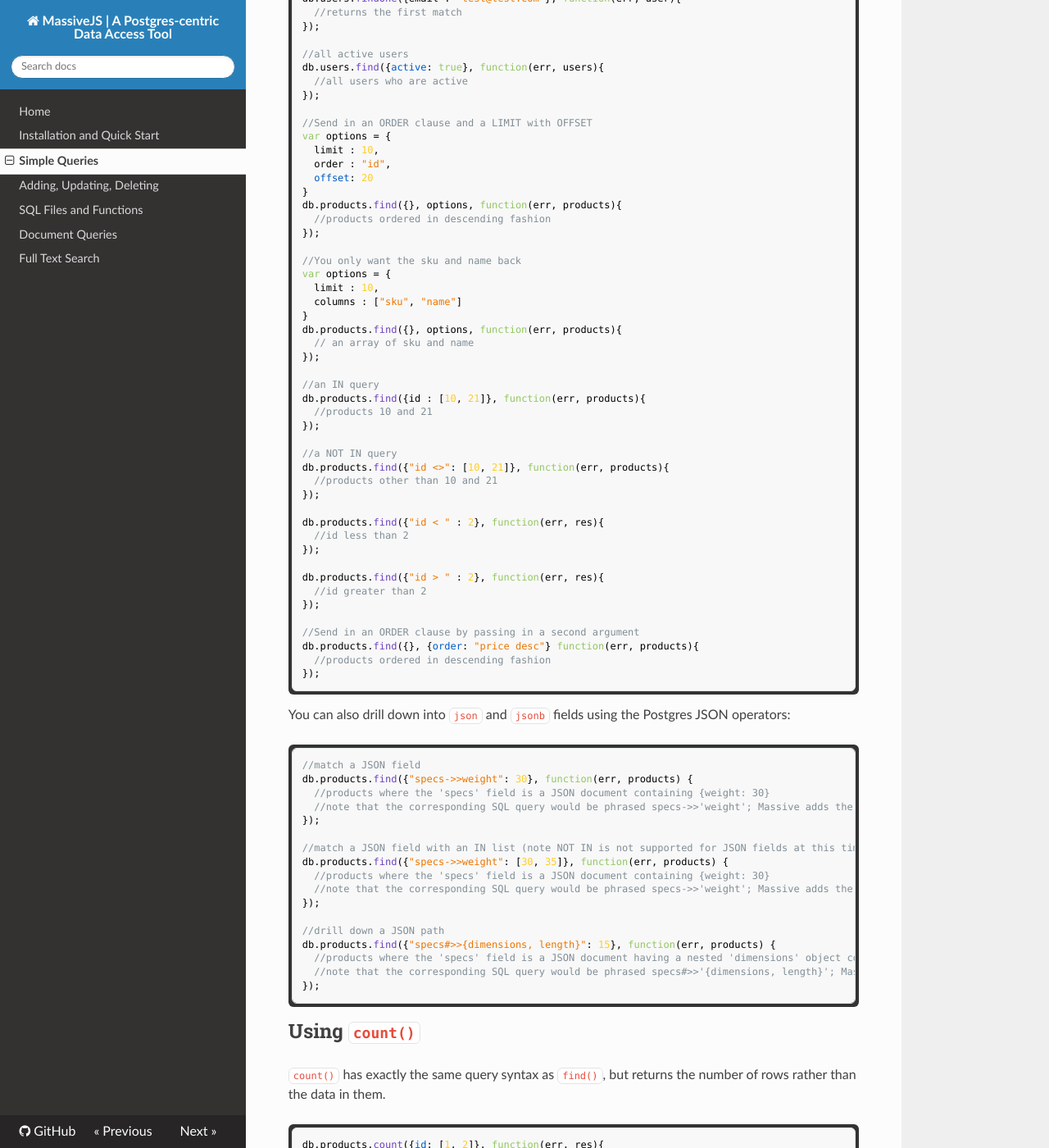
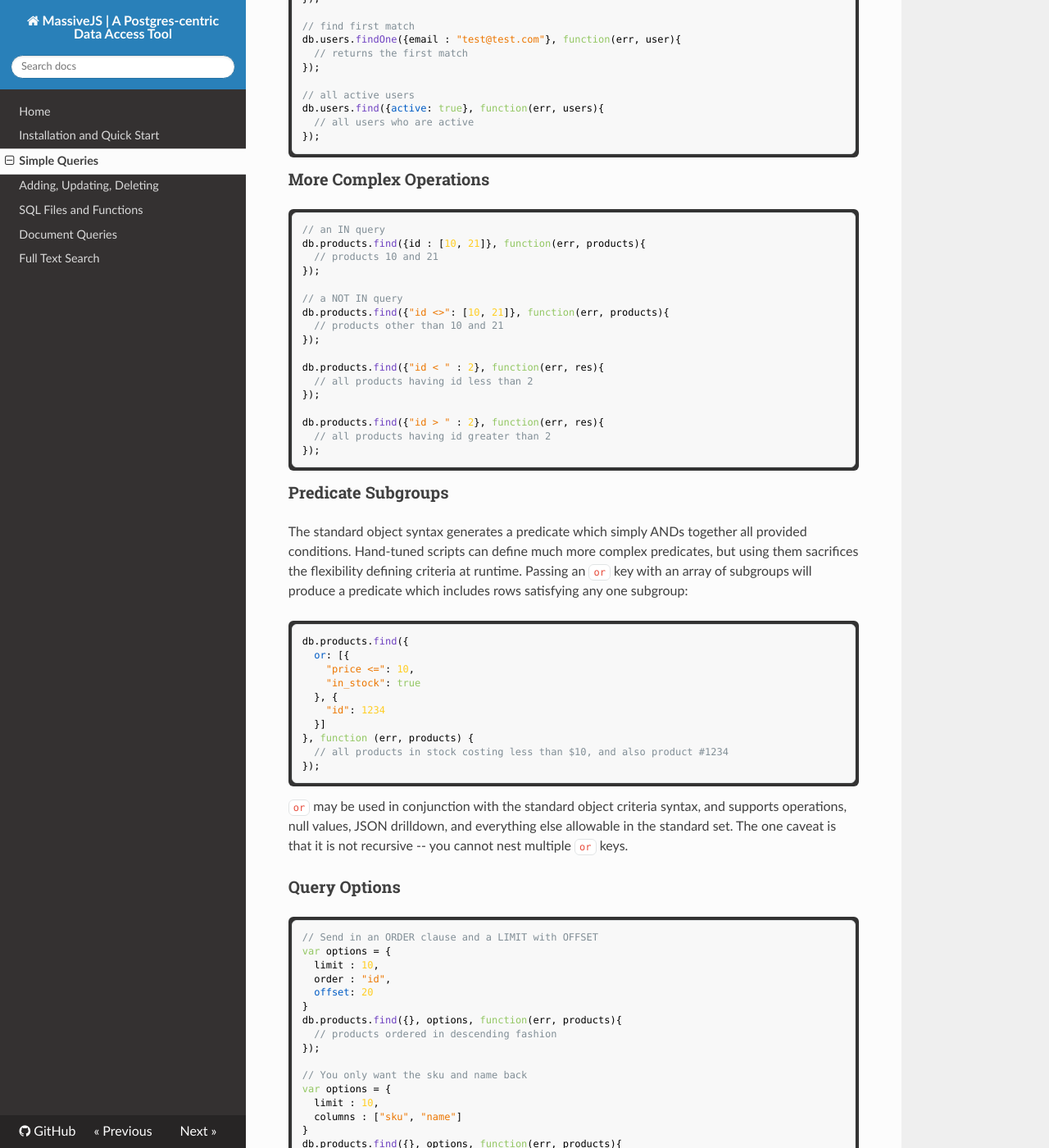
Before and after one commit to dmfay/massive-js, an MkDocs documentation site: the page built from docs/simple_queries.md, in a window 1280 px wide and 1400 px high, scrolled down 1230 px. Shown: the whole window at 82% size. Built offline with MkDocs 1.6.1, drawn with Linux system fonts in a browser that asks for light colours; nearby versions of some CDN libraries; old or Windows-style settings are respelled for this version of MkDocs; some of the changed text lies outside the part shown.

Commit message:
expand forTable to support predicate subgroups with OR

````diff
--- a/docs/simple_queries.md
+++ b/docs/simple_queries.md
@@ -4,7 +4,7 @@ If you have a simple query to run and you want to do it inline, you can do so:
 
 ```js
 db.run("select * from products", function(err, res){
-  //all products returned in array
+  // all products returned in array
 });
 ```
 
@@ -12,7 +12,7 @@ You can parameterize the query and safeguard against SQL injection attacks with
 
 ```js
 db.run("select * from products where name LIKE $1", ["%fruity%"], function(err, res){
-  //all matching products returned in array
+  // all matching products returned in array
 });
 ```
 
@@ -24,7 +24,7 @@ You can save yourself from repeated `select * from` typing by accessing the load
 
 ```js
 db.products.where("id=$1 OR id=$2", [10, 21], function(err, products){
-  //products 10 and 21
+  // products 10 and 21
 });
 ```
 
@@ -34,38 +34,91 @@ Most queries don't need the full flexibility afforded by a handwritten WHERE cla
 
 `find()` generally returns results in an Array; the sole exception is if it is invoked with a primary key. `findOne()` always returns a single object.
 
+### The Basics
+
 ```js
-//find by id
+// find by id
 db.products.find(1, function(err, res){
-  //res.id == 1
+  // res.id == 1
 });
 
-//another way to do the above
+// another way to do the above
 db.users.findOne(1, function(err, user){
-  //returns user with id (or whatever your PK is) of 1
+  // returns user with id (or whatever your PK is) of 1
 });
 
-//find first match
+// find first match
 db.users.findOne({email : "test@test.com"}, function(err, user){
-  //returns the first match
+  // returns the first match
 });
 
-//all active users
+// all active users
 db.users.find({active: true}, function(err, users){
-  //all users who are active
+  // all users who are active
+});
+```
+
+### More Complex Operations
+
+```js
+// an IN query
+db.products.find({id : [10, 21]}, function(err, products){
+  // products 10 and 21
 });
 
-//Send in an ORDER clause and a LIMIT with OFFSET
+// a NOT IN query
+db.products.find({"id <>": [10, 21]}, function(err, products){
+  // products other than 10 and 21
+});
+
+db.products.find({"id < " : 2}, function(err, res){
+  // all products having id less than 2
+});
+
+db.products.find({"id > " : 2}, function(err, res){
+  // all products having id greater than 2
+});
+```
+
+### Predicate Subgroups
+The standard object syntax generates a predicate which simply ANDs together all
+provided conditions. Hand-tuned scripts can define much more complex predicates,
+but using them sacrifices the flexibility defining criteria at runtime. Passing
+an `or` key with an array of subgroups will produce a predicate which includes
+rows satisfying any one subgroup:
+
+```js
+db.products.find({
+  or: [{
+    "price <=": 10,
+    "in_stock": true
+  }, {
+    "id": 1234
+  }]
+}, function (err, products) {
+  // all products in stock costing less than $10, and also product #1234
+});
+```
+
+`or` may be used in conjunction with the standard object criteria syntax, and
+supports operations, null values, JSON drilldown, and everything else allowable
+in the standard set. The one caveat is that it is not recursive -- you cannot
+nest multiple `or` keys.
+
+### Query Options
+
+```js
+// Send in an ORDER clause and a LIMIT with OFFSET
 var options = {
   limit : 10,
   order : "id",
   offset: 20
 }
 db.products.find({}, options, function(err, products){
-  //products ordered in descending fashion
+  // products ordered in descending fashion
 });
 
-//You only want the sku and name back
+// You only want the sku and name back
 var options = {
   limit : 10,
   columns : ["sku", "name"]
@@ -74,49 +127,33 @@ db.products.find({}, options, function(err, products){
   // an array of sku and name
 });
 
-//an IN query
-db.products.find({id : [10, 21]}, function(err, products){
-  //products 10 and 21
-});
-
-//a NOT IN query
-db.products.find({"id <>": [10, 21]}, function(err, products){
-  //products other than 10 and 21
-});
-
-db.products.find({"id < " : 2}, function(err, res){
-  //id less than 2
-});
-
-db.products.find({"id > " : 2}, function(err, res){
-  //id greater than 2
-});
-
-//Send in an ORDER clause by passing in a second argument
+// Send in an ORDER clause by passing in a second argument
 db.products.find({}, {order: "price desc"} function(err, products){
-  //products ordered in descending fashion
+  // products ordered in descending fashion
 });
 ```
 
-You can also drill down into `json` and `jsonb` fields using the Postgres JSON operators:
+### JSON Drilldown
+
+You can navigate `json` and `jsonb` fields using the Postgres JSON operators:
 
 ```js
-//match a JSON field
+// match a JSON field
 db.products.find({"specs->>weight": 30}, function(err, products) {
-  //products where the 'specs' field is a JSON document containing {weight: 30}
-  //note that the corresponding SQL query would be phrased specs->>'weight'; Massive adds the quotes for you
+  // products where the 'specs' field is a JSON document containing {weight: 30}
+  // note that the corresponding SQL query would be phrased specs->>'weight'; Massive adds the quotes for you
 });
 
-//match a JSON field with an IN list (note NOT IN is not supported for JSON fields at this time)
+// match a JSON field with an IN list (note NOT IN is not supported for JSON fields at this time)
 db.products.find({"specs->>weight": [30, 35]}, function(err, products) {
-  //products where the 'specs' field is a JSON document containing {weight: 30}
-  //note that the corresponding SQL query would be phrased specs->>'weight'; Massive adds the quotes for you
+  // products where the 'specs' field is a JSON document containing {weight: 30}
+  // note that the corresponding SQL query would be phrased specs->>'weight'; Massive adds the quotes for you
 });
 
-//drill down a JSON path
+// drill down a JSON path
 db.products.find({"specs#>>{dimensions, length}": 15}, function(err, products) {
-  //products where the 'specs' field is a JSON document having a nested 'dimensions' object containing {length: 15}
-  //note that the corresponding SQL query would be phrased specs#>>'{dimensions, length}'; Massive adds the quotes for you
+  // products where the 'specs' field is a JSON document having a nested 'dimensions' object containing {length: 15}
+  // note that the corresponding SQL query would be phrased specs#>>'{dimensions, length}'; Massive adds the quotes for you
 });
 ```
 
@@ -126,7 +163,7 @@ db.products.find({"specs#>>{dimensions, length}": 15}, function(err, products) {
 
 ```js
 db.products.count({id: [1, 2]}, function(err, res){
-  //returns 2 as the result
+  // returns 2 as the result
 });
 ```
 
@@ -136,6 +173,6 @@ If you like to separate your tables based on a schema, you can still work with t
 
 ```js
 db.membership.users.find(1, function(err, res){
-  //user returned
+  // user returned
 });
 ```
````
Also changed, not shown: 2 other files.
